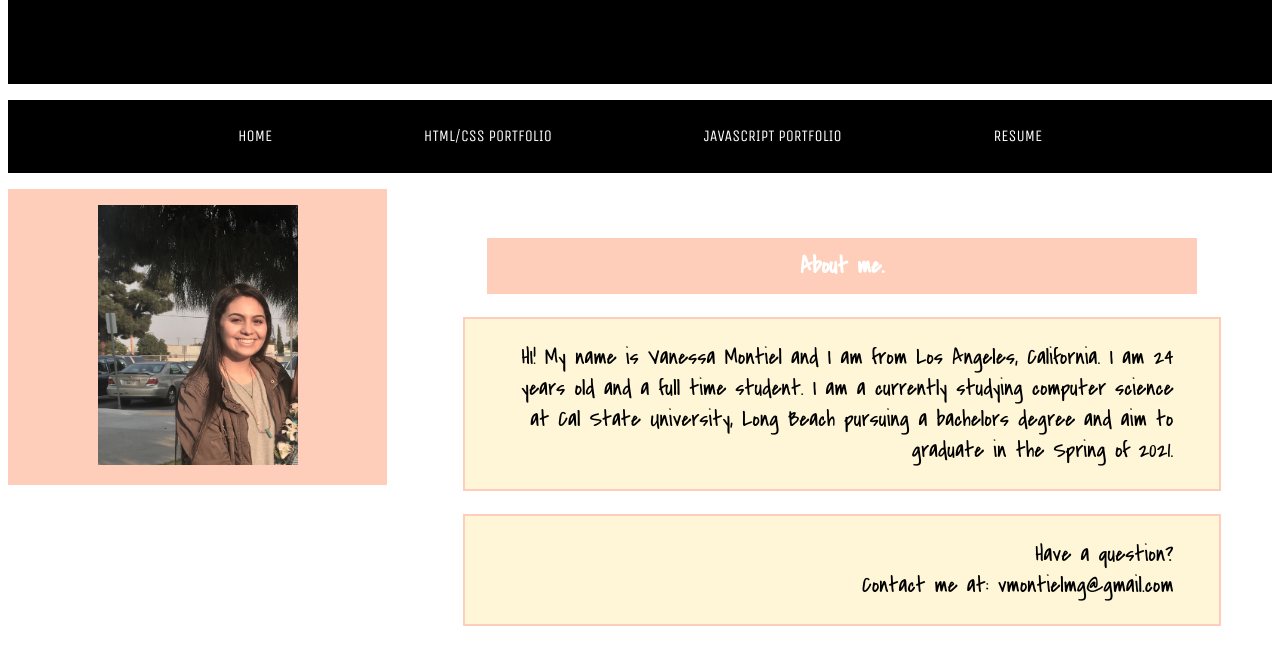
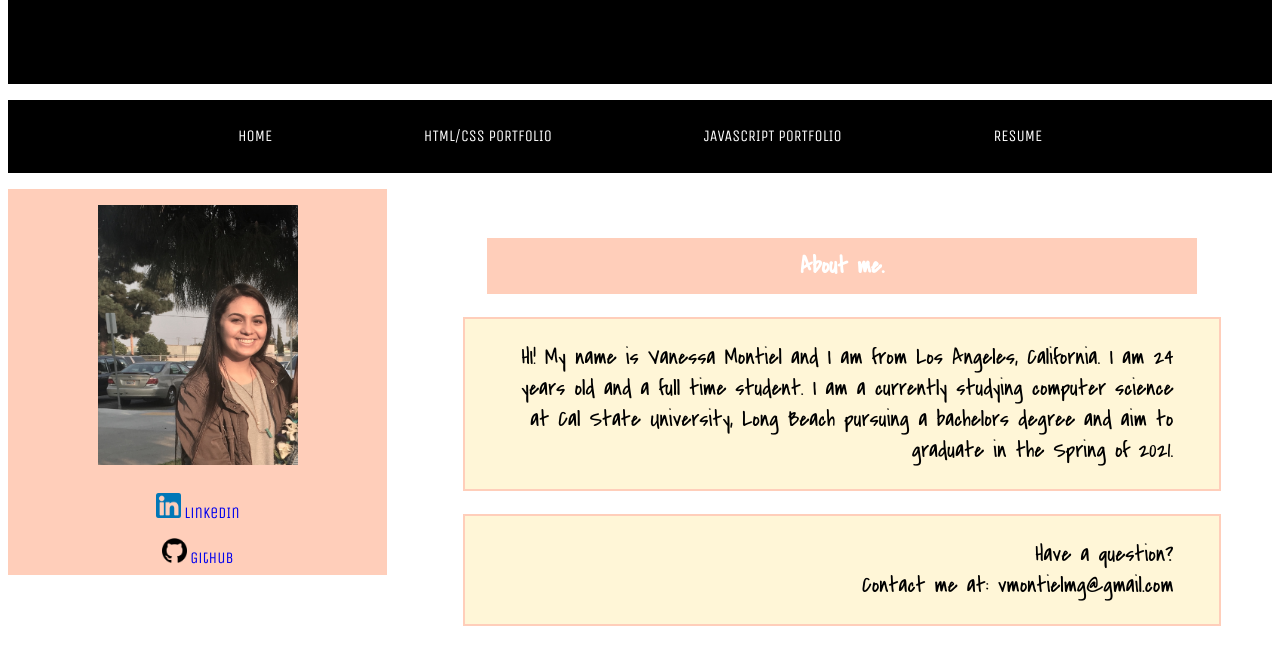
Before and after one commit to vmontielmg/vmontielmg.github.io, a plain HTML site: page index.html in a window 1280 px wide. Shown: the part 230-882 px from the top of the page. Drawn offline with nearby package versions, Linux system fonts and the light colour scheme.

Commit message:
added div tags for new links

```diff
--- a/index.html
+++ b/index.html
@@ -21,7 +21,16 @@
         </nav>
     <aside>
         <p> <img src="images/me.jpg" width="200" height="260"> </p>
-        </aside>
+        <div class="link-container">
+            <img src="images/linkedin-logo.png" width="25px" height="25px">
+            <a href="https://www.linkedin.com/in/montiel-vanessa/" target="_blank">LinkedIn</a>
+        </div>
+        <div class="link-container">
+            <img src="images/github-logo.png" width="25px" height="25px">
+            <a href="https://github.com/vmontielmg" target="_blank">GitHub</a>
+        </div>
+
+    </aside>
     <main>
         <h2> About me. </h2>
         <p> HI! My name is Vanessa Montiel and I am from Los Angeles, California. I am 24 years old and a full time student. I am a currently studying computer science at Cal State University, Long Beach pursuing a bachelors degree and aim to graduate in the Spring of 2021. </p>
```
